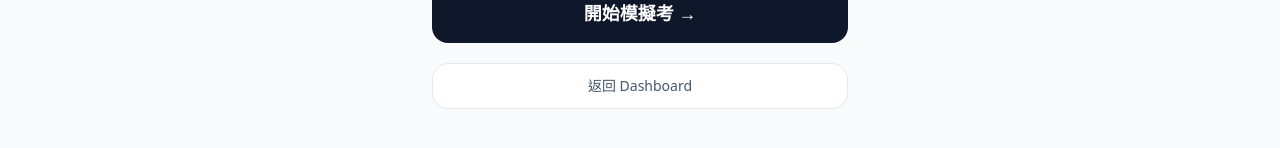
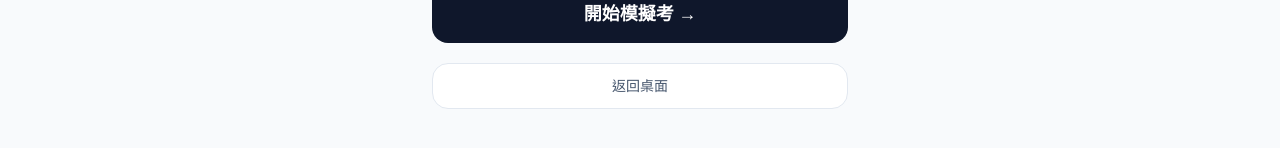
Before and after one commit to sapunomin1-star/toeic-ai-coach, a Next.js app: page /mock-test in a window 1280 px wide. Shown: the part 456-604 px from the top of the page. Built offline with nearby package versions, Linux system fonts and the light colour scheme.

Commit message:
fix(mock): return runners to home

```diff
--- a/components/FullMockRunner.tsx
+++ b/components/FullMockRunner.tsx
@@ -350,7 +350,7 @@ export default function FullMockRunner() {
           href="/"
           className="block w-full rounded-2xl border border-slate-200 bg-white px-5 py-3 text-center text-sm font-medium text-slate-600"
         >
-          返回首頁
+          返回桌面
         </Link>
       </div>
     );
@@ -737,7 +737,7 @@ export default function FullMockRunner() {
           href="/"
           className="block w-full rounded-2xl bg-slate-900 px-5 py-4 text-center text-lg font-semibold text-white shadow-sm"
         >
-          返回首頁
+          返回桌面
         </Link>
       </div>
     );
--- a/components/MockTestRunner.tsx
+++ b/components/MockTestRunner.tsx
@@ -306,8 +306,8 @@ export default function MockTestRunner({ mode }: { mode: MockMode }) {
           開始模擬考 →
         </button>
 
-        <Link href="/dashboard" className="block w-full rounded-2xl border border-slate-200 bg-white px-5 py-3 text-center text-sm font-medium text-slate-600">
-          返回 Dashboard
+        <Link href="/" className="block w-full rounded-2xl border border-slate-200 bg-white px-5 py-3 text-center text-sm font-medium text-slate-600">
+          返回桌面
         </Link>
       </div>
     );
@@ -579,8 +579,8 @@ export default function MockTestRunner({ mode }: { mode: MockMode }) {
           </div>
         </section>
 
-        <Link href="/dashboard" className="block w-full rounded-2xl bg-slate-900 px-5 py-4 text-center text-lg font-semibold text-white shadow-sm">
-          返回 Dashboard
+        <Link href="/" className="block w-full rounded-2xl bg-slate-900 px-5 py-4 text-center text-lg font-semibold text-white shadow-sm">
+          返回桌面
         </Link>
       </div>
     );
```
Also changed, not shown: 1 other file (tests, documents, lock files or other folders).
